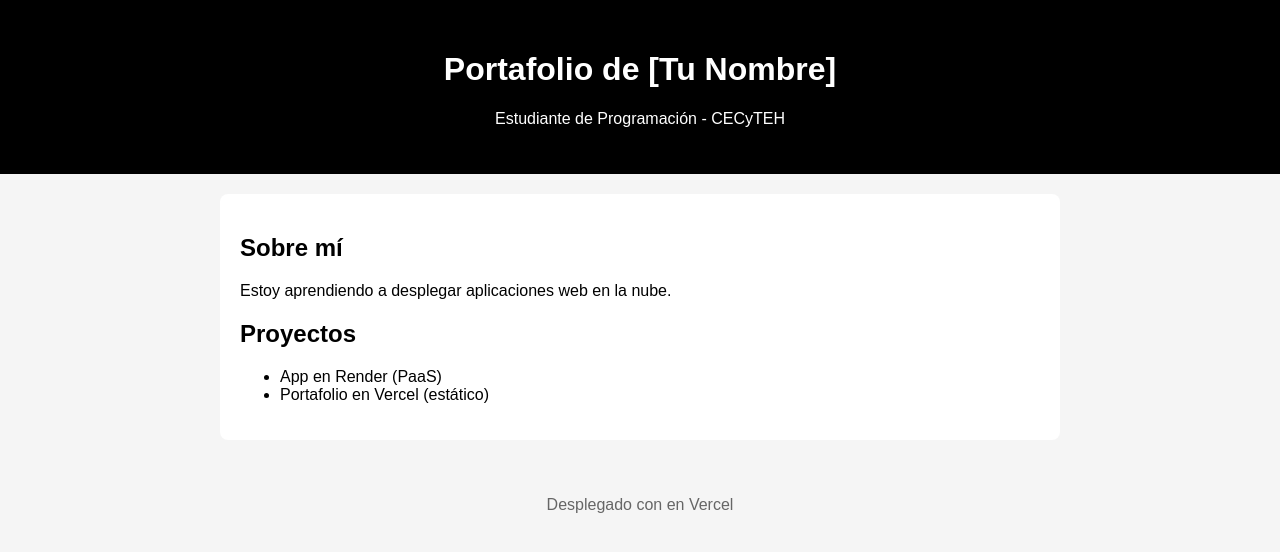
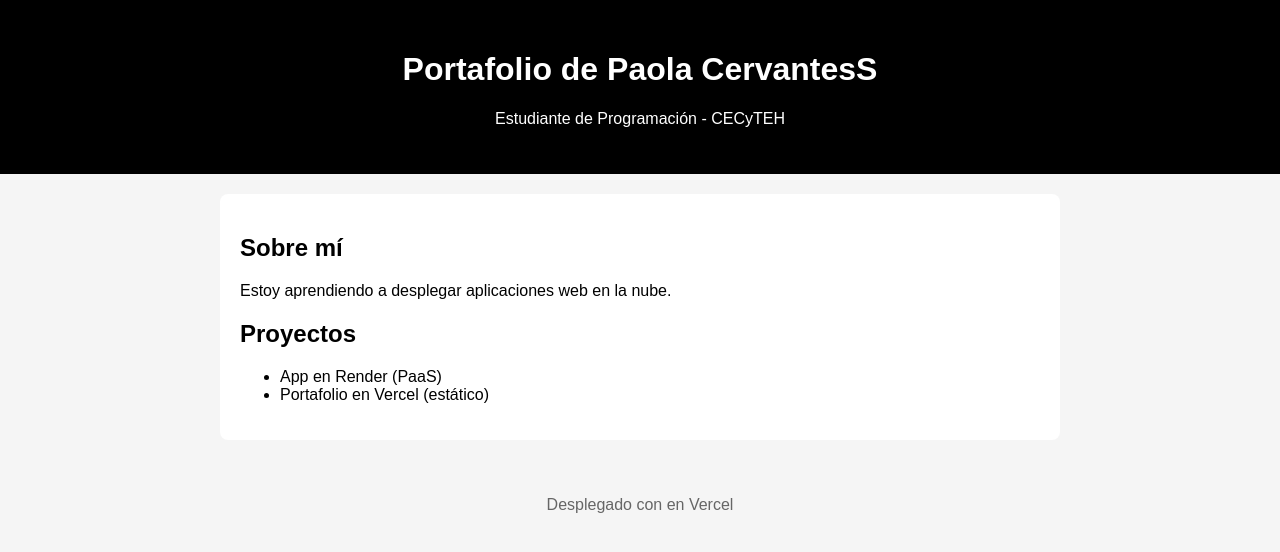
Before and after one commit to crvts/sitio-vercel-M4S1, a plain HTML site: page index.html in a window 1280 px wide. Drawn offline with Linux system fonts and the light colour scheme.

Commit message:
Actualizo nombre del portafolio

```diff
--- a/index.html
+++ b/index.html
@@ -7,7 +7,7 @@
 </head>
 <body>
 <header>
-<h1> Portafolio de [Tu Nombre]</h1>
+<h1> Portafolio de Paola CervantesS</h1>
 <p>Estudiante de Programación - CECyTEH</p>
 </header>
 <main>
```
